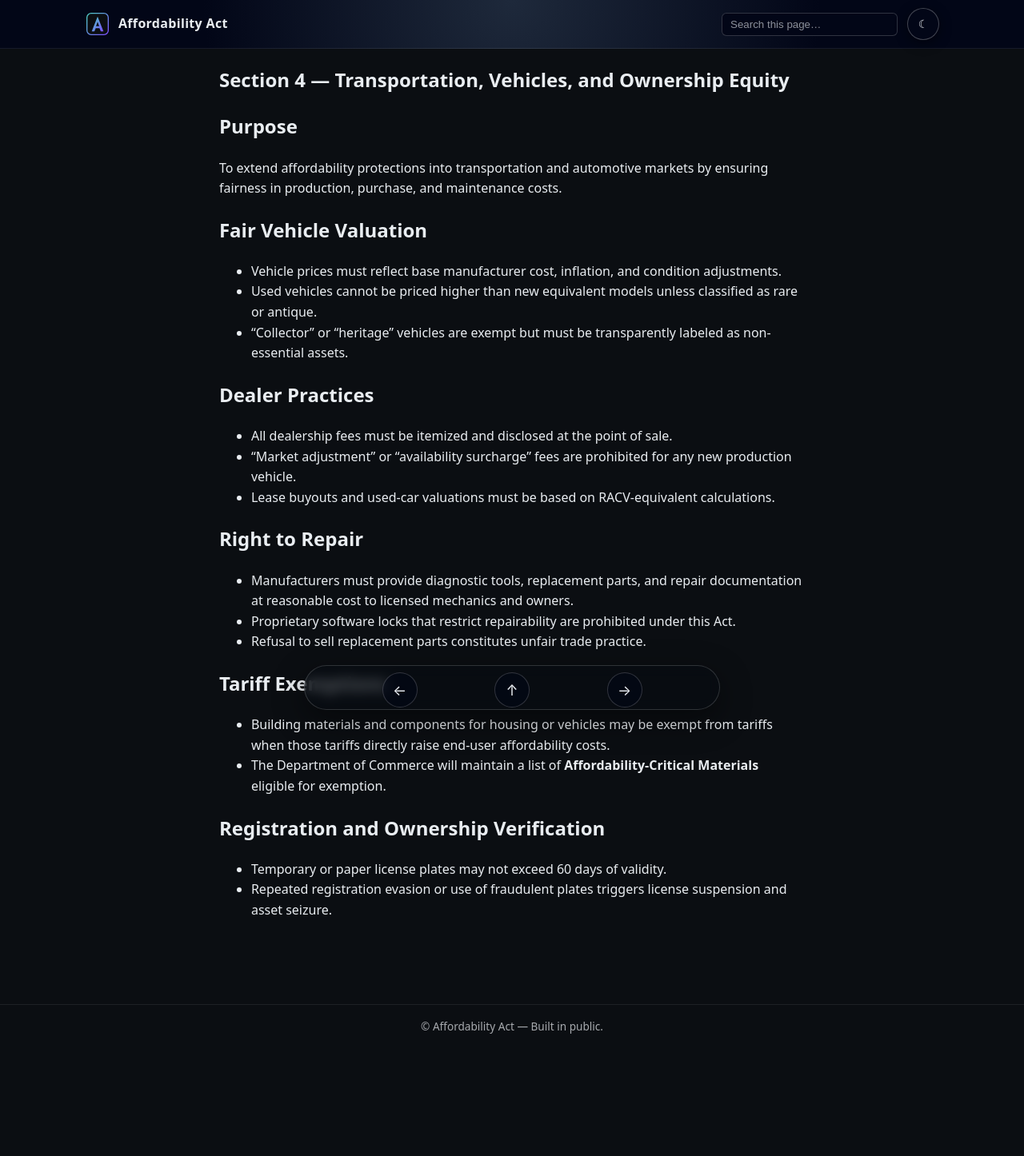
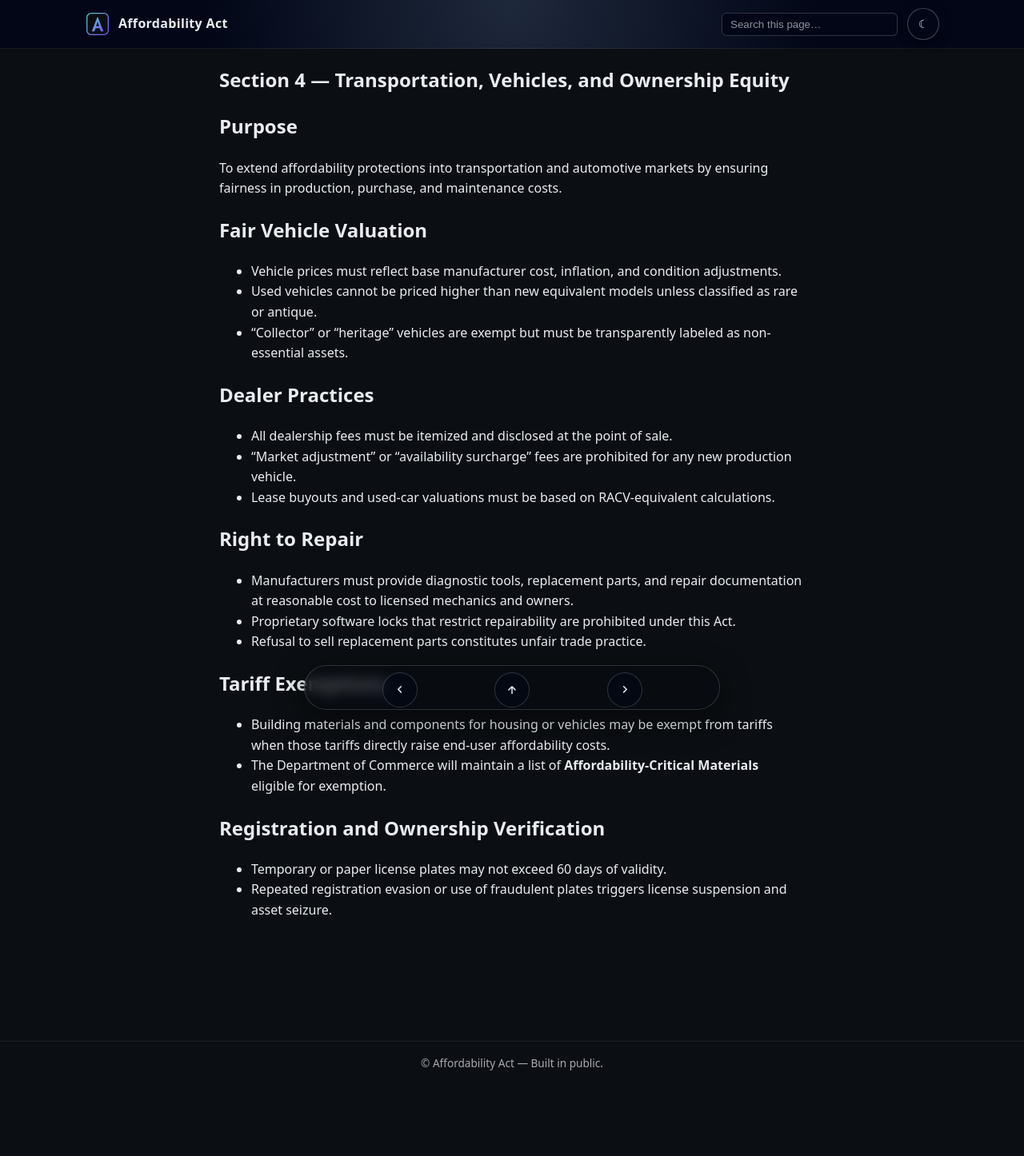
Before and after one commit to cFerg/Affordability-Act, a Jekyll site: the page built from policy/sections/04_Transportation_Vehicles_and_Ownership_Equity.md, in a window 1280 px wide. Shown: the whole page at 80% size. Built offline with Jekyll 4.4.1, drawn with Linux system fonts in a browser that asks for light colours; before the commit the page ends 1370 px from its top, so only the background shows below that.

Commit message:
Desktop footer padding fix, and search focus

```diff
--- a/_layouts/default.html
+++ b/_layouts/default.html
@@ -91,12 +91,7 @@
             </div>
           {% endif %}
 
-          <button
-            class="theme-toggle"
-            type="button"
-            id="theme-toggle"
-            aria-label="Toggle color theme"
-          >
+          <button class="theme-toggle" type="button" id="theme-toggle" aria-label="Toggle color theme">
             <span class="theme-toggle__icon theme-toggle__icon--dark">☾</span>
             <span class="theme-toggle__icon theme-toggle__icon--light">☀</span>
           </button>
@@ -138,23 +133,26 @@
     <nav class="sticky-nav sticky-nav--sections" data-sticky-nav aria-label="Section navigation">
       <a class="sticky-nav__btn{% if prev_index < 0 %} is-disabled{% endif %}"
          {% if prev_index >= 0 %}href="{{ prev_page.url | relative_url }}"{% else %}href="#"{% endif %}
-         data-nav-prev
-         aria-label="Previous section">
-        ←
+         data-nav-prev aria-label="Previous section">
+        <svg class="nav-icon" viewBox="0 0 24 24" aria-hidden="true">
+          <path d="M14.5 5.5a1 1 0 0 1 0 1.4L10.4 11l4.1 4.1a1 1 0 1 1-1.4 1.4l-4.8-4.8a1 1 0 0 1 0-1.4l4.8-4.8a1 1 0 0 1 1.4 0z"/>
+        </svg>
       </a>
 
       <a class="sticky-nav__btn sticky-nav__btn--home"
          href="#"
-         data-nav-top
-         aria-label="Back to top">
-        ↑
+         data-nav-top aria-label="Back to top">
+        <svg class="nav-icon" viewBox="0 0 24 24" aria-hidden="true">
+          <path d="M12 5.5a1 1 0 0 1 .7.3l5.5 5.5a1 1 0 0 1-1.4 1.4L13 8.9V18a1 1 0 1 1-2 0V8.9l-3.8 3.8a1 1 0 1 1-1.4-1.4l5.5-5.5a1 1 0 0 1 .7-.3z"/>
+        </svg>
       </a>
 
       <a class="sticky-nav__btn{% if next_index >= sect_pages.size %} is-disabled{% endif %}"
          {% if next_index < sect_pages.size %}href="{{ next_page.url | relative_url }}"{% else %}href="#"{% endif %}
-         data-nav-next
-         aria-label="Next section">
-        →
+         data-nav-next aria-label="Next section">
+        <svg class="nav-icon" viewBox="0 0 24 24" aria-hidden="true">
+          <path d="M9.5 5.5a1 1 0 0 1 1.4 0l4.8 4.8a1 1 0 0 1 0 1.4l-4.8 4.8a1 1 0 1 1-1.4-1.4l4.1-4.1-4.1-4.1a1 1 0 0 1 0-1.4z"/>
+        </svg>
       </a>
     </nav>
 
@@ -162,23 +160,27 @@
     <nav class="sticky-nav sticky-nav--bill" data-sticky-nav aria-label="Bill navigation">
       <a class="sticky-nav__btn"
          href="{{ '/' | relative_url }}"
-         data-nav-home
-         aria-label="Back to home">
-        ⌂
+         data-nav-home aria-label="Back to home">
+        <svg class="nav-icon" viewBox="0 0 24 24" aria-hidden="true">
+          <path d="M12 3.5a1 1 0 0 1 .7.3l8 7.2a1 1 0 1 1-1.4 1.5L19 12.1V19a2 2 0 0 1-2 2h-3.5a.5.5 0 0 1-.5-.5V16a1 1 0 0 0-2 0v4.5a.5.5 0 0 1-.5.5H7a2 2 0 0 1-2-2v-6.9l-.3.4a1 1 0 1 1-1.4-1.5l8-7.2a1 1 0 0 1 .7-.3z"/>
+        </svg>
       </a>
 
       <a class="sticky-nav__btn sticky-nav__btn--home"
          href="#"
-         data-nav-top
-         aria-label="Back to top">
-        ↑
+         data-nav-top aria-label="Back to top">
+        <svg class="nav-icon" viewBox="0 0 24 24" aria-hidden="true">
+          <path d="M12 5.5a1 1 0 0 1 .7.3l5.5 5.5a1 1 0 0 1-1.4 1.4L13 8.9V18a1 1 0 1 1-2 0V8.9l-3.8 3.8a1 1 0 1 1-1.4-1.4l5.5-5.5a1 1 0 0 1 .7-.3z"/>
+        </svg>
       </a>
 
       <a class="sticky-nav__btn"
          href="#"
-         data-nav-search
-         aria-label="Search this page">
-        🔎
+         data-nav-search aria-label="Search this page">
+        <svg class="nav-icon" viewBox="0 0 24 24" aria-hidden="true">
+          <path d="M10.5 4a6.5 6.5 0 1 1 0 13 6.5 6.5 0 0 1 0-13zm0 2a4.5 4.5 0 1 0 0 9 4.5 4.5 0 0 0 0-9z"/>
+          <path d="M15.7 15.7a1 1 0 0 1 1.4 0l3.4 3.4a1 1 0 1 1-1.4 1.4l-3.4-3.4a1 1 0 0 1 0-1.4z"/>
+        </svg>
       </a>
     </nav>
   {% endif %}
@@ -219,19 +216,11 @@
     <script id="global-search-index" type="application/json">
       {
         "documents": [
-          {
-            "id": "bill",
-            "title": "Full compiled bill",
-            "url": "{{ '/policy/bill-text/' | relative_url }}"
-          }
+          { "id": "bill", "title": "Full compiled bill", "url": "{{ '/policy/bill-text/' | relative_url }}" }
           {% assign sect_pages = site.pages | where_exp: "p", "p.path contains 'policy/sections/'" %}
           {% assign sect_pages = sect_pages | sort: 'path' %}
           {% for p in sect_pages %}
-          ,{
-            "id": "section-{{ forloop.index }}",
-            "title": "{{ p.title | default: p.url | escape }}",
-            "url": "{{ p.url | relative_url }}"
-          }
+          ,{ "id": "section-{{ forloop.index }}", "title": "{{ p.title | default: p.url | escape }}", "url": "{{ p.url | relative_url }}" }
           {% endfor %}
         ]
       }
--- a/assets/site.css
+++ b/assets/site.css
@@ -1,7 +1,3 @@
-/* --------------------------------------------------
-   Base
--------------------------------------------------- */
-
 *,
 *::before,
 *::after { box-sizing: border-box; }
@@ -32,13 +28,17 @@
   overflow: hidden; clip: rect(0,0,0,0); border: 0;
 }
 
-/* --------------------------------------------------
-   Layout
--------------------------------------------------- */
-
+/* Layout */
 .shell { max-width: 1100px; margin: 0 auto; padding: 0 16px; }
 
-.main { max-width: 960px; margin: 0 auto; padding: 0 16px 64px; } /* extra bottom for sticky nav */
+:root{
+  --sticky-nav-h: 56px;
+  --sticky-nav-gap: 12px;
+  --vv-bottom: 0px; /* JS sets this */
+  --sticky-space: calc(var(--sticky-nav-h) + var(--sticky-nav-gap) + 18px + env(safe-area-inset-bottom, 0px) + var(--vv-bottom));
+}
+
+.main { max-width: 960px; margin: 0 auto; padding: 0 16px calc(24px + var(--sticky-space)); }
 .content { max-width: 75ch; margin: 0 auto; }
 
 @media (min-width: 1100px) {
@@ -46,36 +46,23 @@
   .content { max-width: 80ch; }
 }
 
-/* --------------------------------------------------
-   Header
--------------------------------------------------- */
-
+/* Header */
 .site-header {
   border-bottom: 1px solid rgba(255,255,255,0.08);
   background: radial-gradient(circle at top, #1e293b 0, #020617 60%);
 }
 
-.site-header__inner {
-  display: flex; align-items: center; gap: 16px; padding: 10px 0;
-}
+.site-header__inner { display: flex; align-items: center; gap: 16px; padding: 10px 0; }
 
-.brand {
-  display: inline-flex; align-items: center; gap: 10px;
-  color: #e9edf1; text-decoration: none;
-}
+.brand { display: inline-flex; align-items: center; gap: 10px; color: #e9edf1; text-decoration: none; }
 .brand:hover { text-decoration: none; }
 
-.brand-mark {
-  width: 32px; height: 32px; border-radius: 8px; overflow: hidden; display: inline-block;
-}
+.brand-mark { width: 32px; height: 32px; border-radius: 8px; overflow: hidden; display: inline-block; }
 .brand-mark img { width: 100%; height: 100%; display: block; }
 
 .brand-title { font-weight: 600; letter-spacing: 0.02em; }
 
-.site-header__right {
-  margin-left: auto;
-  display: flex; align-items: center; gap: 12px;
-}
+.site-header__right { margin-left: auto; display: flex; align-items: center; gap: 12px; }
 
 .header-search input[type="search"]{
   padding: 6px 10px;
@@ -109,10 +96,7 @@
   .header-search input[type="search"] { width: 100%; min-width: 0; }
 }
 
-/* --------------------------------------------------
-   Buttons
--------------------------------------------------- */
-
+/* Buttons */
 .btn {
   display: inline-flex; align-items: center; justify-content: center;
   padding: 8px 14px;
@@ -137,10 +121,7 @@
 }
 .btn:active { transform: translateY(0); box-shadow: 0 4px 12px rgba(0,0,0,0.5); }
 
-/* --------------------------------------------------
-   Home / Cover
--------------------------------------------------- */
-
+/* Home/Cover */
 .cover {
   max-width: 75ch;
   margin: 32px auto 16px;
@@ -159,17 +140,9 @@
   color: rgba(233,237,241,0.78);
 }
 
-.home-divider {
-  border: none;
-  border-top: 1px solid rgba(255,255,255,0.12);
-  margin: 24px 0;
-}
+.home-divider { border: none; border-top: 1px solid rgba(255,255,255,0.12); margin: 24px 0; }
 
-.home-actions {
-  max-width: 75ch;
-  margin: 16px auto 24px;
-  display: flex; flex-wrap: wrap; gap: 12px;
-}
+.home-actions { max-width: 75ch; margin: 16px auto 24px; display: flex; flex-wrap: wrap; gap: 12px; }
 
 .section-grid {
   max-width: 75ch;
@@ -179,9 +152,8 @@
   gap: 12px;
   margin-top: 12px;
 }
-@media (min-width: 700px) {
-  .section-grid { grid-template-columns: repeat(2, minmax(0, 1fr)); }
-}
+@media (min-width: 700px) { .section-grid { grid-template-columns: repeat(2, minmax(0, 1fr)); } }
+
 .section-card {
   border-radius: 12px;
   background: radial-gradient(circle at 0 0, #111827, #020617 60%);
@@ -193,10 +165,7 @@
 .section-card__title { font-weight: 500; margin-bottom: 6px; }
 .section-card .btn { margin-top: auto; }
 
-/* --------------------------------------------------
-   Forms
--------------------------------------------------- */
-
+/* Forms */
 form label { display: block; margin-top: 12px; font-size: 0.9rem; }
 
 form input[type="text"],
@@ -214,28 +183,10 @@
 }
 form input::placeholder, form textarea::placeholder { color: rgba(233,237,241,0.65); }
 
-/* --------------------------------------------------
-   Search highlight
--------------------------------------------------- */
+/* Search highlight */
+.search-hit { background: #ffeaa7; color: #111; padding: 0 2px; border-radius: 2px; }
 
-.search-hit {
-  background: #ffeaa7;
-  color: #111;
-  padding: 0 2px;
-  border-radius: 2px;
-}
-
-/* --------------------------------------------------
-   Sticky footer navigation (bill/sections)
--------------------------------------------------- */
-
-:root {
-  --sticky-nav-h: 56px;
-  --sticky-nav-gap: 12px;
-  --vv-bottom: 0px; /* set by JS via visualViewport when available */
-}
-
-/* Sticky nav */
+/* Sticky footer navigation */
 .sticky-nav {
   position: fixed;
   left: 50%;
@@ -258,7 +209,6 @@
   padding: 8px 10px;
 }
 
-/* Buttons inside bar */
 .sticky-nav__btn {
   justify-self: center;
   width: 44px;
@@ -270,30 +220,27 @@
   display: inline-flex;
   align-items: center;
   justify-content: center;
-  font-size: 18px;
   text-decoration: none;
   user-select: none;
 }
 
-.sticky-nav__btn:hover {
-  text-decoration: none;
-  background: rgba(29, 78, 216, 0.25);
+.nav-icon{
+  width: 18px;
+  height: 18px;
+  fill: currentColor;
+  display: block;
 }
 
-.sticky-nav__btn.is-disabled {
-  opacity: 0.35;
-  pointer-events: none;
-}
+.sticky-nav__btn:hover { text-decoration: none; background: rgba(29, 78, 216, 0.25); }
+
+.sticky-nav__btn.is-disabled { opacity: 0.35; pointer-events: none; }
 
 /* On mobile, make it barely-there */
 @media (max-width: 899px) {
-  .sticky-nav {
-    background: rgba(8, 12, 18, 0.42);
-    box-shadow: 0 6px 22px rgba(0,0,0,0.35);
-  }
+  .sticky-nav { background: rgba(8, 12, 18, 0.42); box-shadow: 0 6px 22px rgba(0,0,0,0.35); }
 }
 
-/* Bill-only: hide until scroll on mobile (sections always visible) */
+/* Bill-only: hide until scroll on mobile */
 @media (max-width: 899px) {
   .sticky-nav--bill {
     opacity: 0;
@@ -308,27 +255,18 @@
   }
 }
 
-/* --------------------------------------------------
-   Footer
--------------------------------------------------- */
-
+/* Footer */
 .site-footer {
   border-top: 1px solid rgba(255,255,255,0.08);
-  padding: 16px 0 20px;
+  padding: 16px 0 calc(20px + var(--sticky-space));
   margin-top: 24px;
   font-size: 0.85rem;
   color: rgba(233,237,241,0.7);
   text-align: center;
-
-  /* keep footer text above sticky nav */
-  padding-bottom: calc(20px + var(--sticky-nav-h) + env(safe-area-inset-bottom, 0px) + var(--vv-bottom));
 }
 .site-footer .shell { display: flex; justify-content: center; }
 
-/* --------------------------------------------------
-   Global search modal
--------------------------------------------------- */
-
+/* Global search modal */
 .global-search__results { margin-top: 8px; display: none; }
 .global-search__results.has-results { display: grid; gap: 10px; }
 
@@ -350,11 +288,7 @@
   justify-content: center;
   padding-top: 48px;
 }
-.search-modal__backdrop {
-  position: absolute;
-  inset: 0;
-  background: rgba(15, 23, 42, 0.55);
-}
+.search-modal__backdrop { position: absolute; inset: 0; background: rgba(15, 23, 42, 0.55); }
 .search-modal__dialog {
   position: relative;
   z-index: 1;
@@ -377,19 +311,8 @@
   justify-content: space-between;
 }
 .search-modal__header h2 { margin: 0; font-size: 1rem; }
-.search-modal__close {
-  border: none;
-  background: transparent;
-  color: #e9edf1;
-  font-size: 20px;
-  cursor: pointer;
-}
-.search-modal__body {
-  padding: 10px 14px 12px;
-  overflow: auto;
-  max-height: 70vh;
-  max-height: 70dvh;
-}
+.search-modal__close { border: none; background: transparent; color: #e9edf1; font-size: 20px; cursor: pointer; }
+.search-modal__body { padding: 10px 14px 12px; overflow: auto; max-height: 70vh; max-height: 70dvh; }
 .search-modal__search-row { margin-bottom: 8px; }
 .search-modal__search-row input[type="search"] {
   width: 100%;
@@ -403,19 +326,10 @@
 
 body.search-modal-open { overflow: hidden; }
 
-/* --------------------------------------------------
-   Light theme overrides
--------------------------------------------------- */
+/* Light theme */
+body.theme-light { background: #f5f5f7; color: #111827; }
 
-body.theme-light {
-  background: #f5f5f7;
-  color: #111827;
-}
-
-body.theme-light .site-header {
-  background: linear-gradient(180deg, #ffffff, #e5e7eb);
-  border-bottom-color: rgba(15,23,42,0.12);
-}
+body.theme-light .site-header { background: linear-gradient(180deg, #ffffff, #e5e7eb); border-bottom-color: rgba(15,23,42,0.12); }
 body.theme-light .brand-title { color: #111827; }
 
 body.theme-light .header-search input[type="search"] {
@@ -423,15 +337,9 @@
   border-color: rgba(15,23,42,0.16);
   color: #111827;
 }
-body.theme-light .header-search input[type="search"]::placeholder {
-  color: rgba(15,23,42,0.6);
-}
+body.theme-light .header-search input[type="search"]::placeholder { color: rgba(15,23,42,0.6); }
 
-body.theme-light .theme-toggle {
-  background: #ffffff;
-  border-color: rgba(15,23,42,0.16);
-  color: #111827;
-}
+body.theme-light .theme-toggle { background: #ffffff; border-color: rgba(15,23,42,0.16); color: #111827; }
 
 body.theme-light .muted { color: rgba(15,23,42,0.7); }
 
@@ -445,13 +353,9 @@
 
 body.theme-light .cover,
 body.theme-light .section-card,
-body.theme-light .global-search-result {
-  background: #ffffff;
-  border-color: rgba(15,23,42,0.12);
-}
+body.theme-light .global-search-result { background: #ffffff; border-color: rgba(15,23,42,0.12); }
 
 body.theme-light .act-intro { color: rgba(15,23,42,0.8); }
-
 body.theme-light .home-divider { border-top-color: rgba(15,23,42,0.12); }
 
 body.theme-light form input[type="text"],
@@ -464,15 +368,9 @@
   color: #111827;
 }
 
-body.theme-light .site-footer {
-  border-top-color: rgba(15,23,42,0.12);
-  color: rgba(15,23,42,0.7);
-}
+body.theme-light .site-footer { border-top-color: rgba(15,23,42,0.12); color: rgba(15,23,42,0.7); }
 
-body.theme-light .search-modal__dialog {
-  background: #ffffff;
-  border-color: rgba(15,23,42,0.16);
-}
+body.theme-light .search-modal__dialog { background: #ffffff; border-color: rgba(15,23,42,0.16); }
 body.theme-light .search-modal__header { border-bottom-color: rgba(15,23,42,0.12); }
 body.theme-light .search-modal__close { color: #111827; }
 body.theme-light .search-modal__backdrop { background: rgba(15,23,42,0.35); }
@@ -481,24 +379,18 @@
   border-color: rgba(15,23,42,0.16);
   color: #111827;
 }
-body.theme-light .search-modal__search-row input[type="search"]::placeholder {
-  color: rgba(15,23,42,0.6);
-}
+body.theme-light .search-modal__search-row input[type="search"]::placeholder { color: rgba(15,23,42,0.6); }
 
-/* Sticky nav in light mode */
 body.theme-light .sticky-nav {
   border-color: rgba(15,23,42,0.14);
   background: rgba(255,255,255,0.58);
   box-shadow: 0 10px 30px rgba(15,23,42,0.18);
 }
-@media (max-width: 899px) {
-  body.theme-light .sticky-nav { background: rgba(255,255,255,0.42); }
-}
+@media (max-width: 899px) { body.theme-light .sticky-nav { background: rgba(255,255,255,0.42); } }
+
 body.theme-light .sticky-nav__btn {
   border-color: rgba(15,23,42,0.16);
   background: rgba(255,255,255,0.55);
   color: #111827;
 }
-body.theme-light .sticky-nav__btn:hover {
-  background: rgba(29,78,216,0.16);
-}
+body.theme-light .sticky-nav__btn:hover { background: rgba(29,78,216,0.16); }
--- a/assets/site.js
+++ b/assets/site.js
@@ -1,6 +1,3 @@
-// AffordAct site JS
-// Theme toggle, home sections toggle, in-page search, global modal search, sticky nav
-
 document.addEventListener("DOMContentLoaded", () => {
   initTheme();
   initThemeToggle();
@@ -11,10 +8,6 @@
   initVisualViewportBottomFix();
 });
 
-/* -----------------------------
- * Theme
- * --------------------------- */
-
 function initTheme() {
   const saved = localStorage.getItem("aa-theme");
   if (saved === "light") document.body.classList.add("theme-light");
@@ -24,17 +17,12 @@
 function initThemeToggle() {
   const btn = document.getElementById("theme-toggle");
   if (!btn) return;
-
   btn.addEventListener("click", () => {
     const isLight = document.body.classList.contains("theme-light");
     document.body.classList.toggle("theme-light", !isLight);
     localStorage.setItem("aa-theme", isLight ? "dark" : "light");
   });
 }
-
-/* -----------------------------
- * Home: show/hide sections list
- * --------------------------- */
 
 function initSectionToggle() {
   const toggleBtn = document.querySelector("#toggle-sections");
@@ -61,10 +49,6 @@
   updateLabel();
 }
 
-/* -----------------------------------
- * In-page search + highlighting
- * --------------------------------- */
-
 function initPageSearch() {
   const searchInputs = document.querySelectorAll("[data-page-search]");
   const searchRoot = document.querySelector(".content") || document.querySelector("[data-search-root]");
@@ -75,7 +59,6 @@
     input.addEventListener("search", (e) => highlightTerm(searchRoot, e.target.value || ""));
   });
 
-  // Auto highlight on ?q=
   try {
     const url = new URL(window.location.href);
     const q = url.searchParams.get("q");
@@ -86,9 +69,7 @@
       const firstHit = searchRoot.querySelector(".search-hit");
       if (firstHit) firstHit.scrollIntoView({ behavior: "smooth", block: "center" });
     }
-  } catch {
-    // ignore
-  }
+  } catch {}
 }
 
 function clearHighlights(root) {
@@ -113,7 +94,6 @@
   while ((node = walker.nextNode())) {
     if (!node.nodeValue.trim()) continue;
     if (node.parentNode.closest(".search-hit")) continue;
-
     const idx = node.nodeValue.toLowerCase().indexOf(lowerTerm);
     if (idx !== -1) hits.push({ node, idx });
   }
@@ -131,14 +111,9 @@
     mark.textContent = match;
     frag.appendChild(mark);
     if (after) frag.appendChild(document.createTextNode(after));
-
     node.parentNode.replaceChild(frag, node);
   });
 }
-
-/* -----------------------------------
- * Global search (home) in modal
- * --------------------------------- */
 
 function initGlobalSearch() {
   const headerInput = document.querySelector("[data-global-search]");
@@ -149,15 +124,11 @@
   if (!headerInput || !modal || !resultsEl || !indexScript || !modalInput) return;
 
   let index;
-  try {
-    index = JSON.parse(indexScript.textContent);
-  } catch (e) {
-    console.error("Failed to parse global search index", e);
-    return;
-  }
+  try { index = JSON.parse(indexScript.textContent); }
+  catch (e) { console.error("Failed to parse global search index", e); return; }
 
   const docs = index && Array.isArray(index.documents) ? index.documents : [];
-  const cache = {}; // url->text
+  const cache = {};
 
   const preventScroll = (e) => {
     const dialog = modal.querySelector(".search-modal__dialog");
@@ -180,10 +151,7 @@
   };
 
   modal.querySelectorAll("[data-search-modal-close]").forEach((el) => {
-    el.addEventListener("click", (e) => {
-      e.preventDefault();
-      closeModal();
-    });
+    el.addEventListener("click", (e) => { e.preventDefault(); closeModal(); });
   });
 
   document.addEventListener("keydown", (e) => {
@@ -192,10 +160,7 @@
 
   headerInput.addEventListener("focus", openModal);
   headerInput.addEventListener("keydown", (e) => {
-    if (e.key === "Enter") {
-      e.preventDefault();
-      openModal();
-    }
+    if (e.key === "Enter") { e.preventDefault(); openModal(); }
   });
 
   const loadDocText = async (doc) => {
@@ -240,7 +205,6 @@
 
       const snippetHtml = snippet.replace(regex, (m) => `<mark class="search-hit">${m}</mark>`);
       const urlWithQuery = doc.url + (doc.url.includes("?") ? "&" : "?") + "q=" + encodeURIComponent(term);
-
       found.push({ title: doc.title, url: urlWithQuery, snippetHtml });
     }
 
@@ -268,20 +232,12 @@
 
   const runSearch = async (term) => {
     const t = term.trim();
-    if (!t) {
-      resultsEl.innerHTML = "";
-      resultsEl.classList.remove("has-results");
-      return;
-    }
-    if (!loadedAll) {
-      loadedAll = true;
-      await Promise.all(docs.map(loadDocText));
-    }
+    if (!t) { resultsEl.innerHTML = ""; resultsEl.classList.remove("has-results"); return; }
+    if (!loadedAll) { loadedAll = true; await Promise.all(docs.map(loadDocText)); }
     renderResults(t);
   };
 
   const debounced = debounce(runSearch, 250);
-
   modalInput.addEventListener("input", (e) => debounced(e.target.value || ""));
   modalInput.addEventListener("search", (e) => debounced(e.target.value || ""));
 }
@@ -292,15 +248,8 @@
 
 function debounce(fn, delay) {
   let t = null;
-  return (...args) => {
-    clearTimeout(t);
-    t = setTimeout(() => fn(...args), delay);
-  };
+  return (...args) => { clearTimeout(t); t = setTimeout(() => fn(...args), delay); };
 }
-
-/* -----------------------------------
- * Sticky footer nav (bill/sections)
- * --------------------------------- */
 
 function initStickyNav() {
   const nav = document.querySelector("[data-sticky-nav]");
@@ -309,10 +258,8 @@
   const prev = nav.querySelector("[data-nav-prev]");
   const next = nav.querySelector("[data-nav-next]");
   const topBtn = nav.querySelector("[data-nav-top]");
-  const homeBtn = nav.querySelector("[data-nav-home]");
   const searchBtn = nav.querySelector("[data-nav-search]");
 
-  // Smooth top
   if (topBtn) {
     topBtn.addEventListener("click", (e) => {
       e.preventDefault();
@@ -321,35 +268,40 @@
     });
   }
 
-  // Home is a normal link; no special JS needed (but keep click from doing weird things if "#")
-  if (homeBtn && homeBtn.getAttribute("href") === "#") {
-    homeBtn.addEventListener("click", (e) => e.preventDefault());
-  }
-
-  // Search button: focus the in-page search input (bill page)
+  // Bill "Search": focus + select the header search input reliably (desktop + mobile)
   if (searchBtn) {
     searchBtn.addEventListener("click", (e) => {
       e.preventDefault();
+
       const input = document.getElementById("page-search");
-      if (input) {
-        input.focus();
-        input.scrollIntoView({ behavior: "smooth", block: "nearest" });
-      }
+      if (!input) return;
+
+      // Smoothly bring it into view first (helps on desktop small windows too)
+      input.scrollIntoView({ behavior: "smooth", block: "nearest" });
+
+      // Some browsers need a tiny delay after scrollIntoView
+      setTimeout(() => {
+        try {
+          input.focus({ preventScroll: true });
+        } catch {
+          input.focus();
+        }
+        // select existing text so it "feels focused"
+        if (typeof input.select === "function") input.select();
+      }, 80);
     });
   }
 
   // Prevent clicking disabled placeholders
   [prev, next].forEach((a) => {
     if (!a) return;
-    if (a.classList.contains("is-disabled")) {
-      a.addEventListener("click", (e) => e.preventDefault());
-    }
+    if (a.classList.contains("is-disabled")) a.addEventListener("click", (e) => e.preventDefault());
   });
 
-  // Bill-only: allow the bar to auto-hide on mobile until scroll
+  // Bill-only: hide until scroll on mobile
   const isBill = nav.classList.contains("sticky-nav--bill");
   const updateBillVisibility = () => {
-    if (!isBill) return; // sections always visible
+    if (!isBill) return;
     if (window.innerWidth > 899) {
       nav.classList.add("is-visible");
       return;
@@ -379,17 +331,11 @@
   });
 }
 
-/* -----------------------------------
- * visualViewport bottom pin fix
- * --------------------------------- */
-
 function initVisualViewportBottomFix() {
   if (!window.visualViewport) return;
-
   const vv = window.visualViewport;
 
   const update = () => {
-    // Bottom inset in px between layout viewport and visual viewport
     const bottom = Math.max(0, window.innerHeight - (vv.height + vv.offsetTop));
     document.documentElement.style.setProperty("--vv-bottom", `${bottom}px`);
   };
```
Also changed, not shown: other parts of _layouts/default.html (+1 -6 lines).
